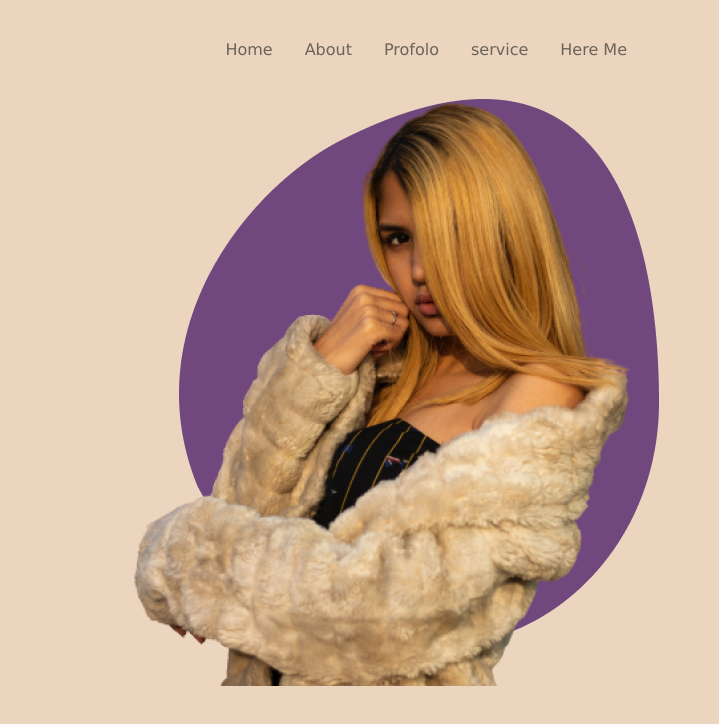
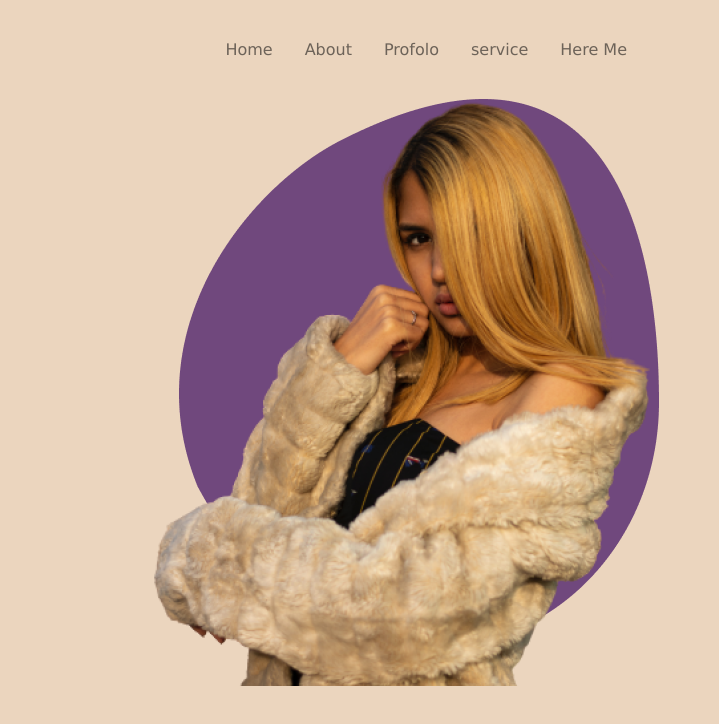
Before and after one commit to Hemath-life/01_css_cv, a plain HTML site: page index.html in a window 1280 px wide. Shown: the full height of the page, 561-1280 px from the left. Drawn offline with Linux system fonts and the light colour scheme.

Commit message:
Update style.css

```diff
--- a/css/style.css
+++ b/css/style.css
@@ -100,7 +100,7 @@ nav ul li {
 
 .main .right-side .girl {
   position: absolute;
-  left: -50px;
+  left: -30px;
   -webkit-transition: all 1s;
   transition: all 1s;
 }
```
